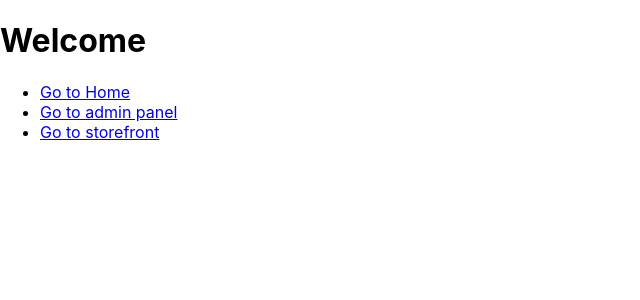
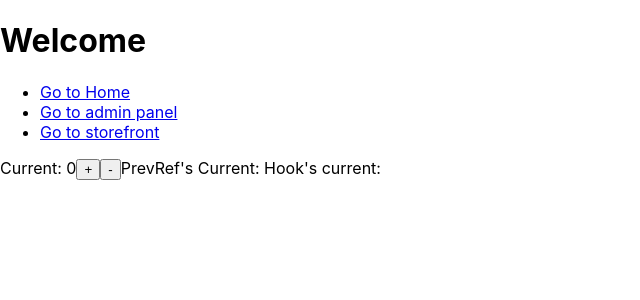
Before and after one commit to varunm0503/sundarbans, a React (Create React App) app: page /experimental in a window 1280 px wide. Shown: the top 300 px of the page, without its empty margins (0-640 px from the left). Built offline with nearby package versions, Linux system fonts and the light colour scheme.

Commit message:
Added usePreviousState, named interface exports, cart state display

```diff
--- a/src/AdminPanel.tsx
+++ b/src/AdminPanel.tsx
@@ -1,12 +1,12 @@
 import React, { useState } from 'react';
-import IProduct from './types';
+import {IProduct} from './types';
 
 const AdminPanel = ({ storeItems, addItem, deleteItem }) => {
     const [newName, setNewName] = useState('');
     const [newMake, setNewMake] = useState('');
     const [newPrice, setNewPrice] = useState('');
     const [newDescription, setNewDescription] = useState('');
-    const handleNewItem = (e) => {
+    const handleNewItem = (e: { preventDefault: () => void; }) => {
         e.preventDefault();
         const newItem = {
             'name': newName,
--- a/src/App.tsx
+++ b/src/App.tsx
@@ -5,6 +5,7 @@ import { connect } from 'react-redux';
 
 import AdminPanel from './AdminPanel';
 import StoreFront from './Storefront';
+import Experimental from './Experimental';
 
 import {
   BrowserRouter as Router,
@@ -39,6 +40,9 @@ function App({ appState, delItemAdmin, addItemAdmin, addItemCart, removeItemCart
              addToCart={addItemCart}
              removeFromCart={removeItemCart}></StoreFront>
           </Route>
+          <Route path="/experimental">
+            <Experimental></Experimental>
+          </Route>
         </Switch>
       </div>
     </Router>
--- a/src/Cart.tsx
+++ b/src/Cart.tsx
@@ -1,7 +1,18 @@
 import React from 'react';
+import { usePreviousState } from './hooks/usePreviousState';
+import { ICartItem } from './types';
 
 const Cart = ({ cartItems, removeFromCart }) => {
-    const renderCartItems = (): JSX.Element[] => {
+    const prevCart = usePreviousState(cartItems) || [];
+    const renderChanges = (): JSX.Element => {
+        return (
+            <div>
+                <h5>Previous</h5>
+
+            </div>
+        )
+    }
+    const renderCartItems = (cartItems: Array<ICartItem>): JSX.Element[] => {
         return cartItems.map(cartItem => (
             <div key={'cart'+cartItem.id}>
                 <span>
@@ -13,6 +24,9 @@ const Cart = ({ cartItems, removeFromCart }) => {
             </div>
         ))
     }
+    console.log('Prev cart: ')
+    console.log(prevCart)
+    console.log(`cartItems is ${typeof cartItems}, prevCart is ${typeof prevCart}`)
     return (
         <>
             <div
@@ -20,7 +34,9 @@ const Cart = ({ cartItems, removeFromCart }) => {
                     flexDirection: 'column',
                     flexGrow: 2}}>
                 <h3>Cart</h3>
-                {renderCartItems()}
+                {renderCartItems(cartItems)}
+                {renderCartItems(prevCart)}
+
             </div>
         </>
     )
--- /dev/null
+++ b/src/Experimental.tsx
@@ -0,0 +1,23 @@
+import React, { useEffect, useRef, useState } from 'react';
+import { usePreviousState } from './hooks/usePreviousState';
+
+function Experimental() {
+    const [count, setCount] = useState(0);
+    const prevCountRef = useRef<number>();
+    useEffect(() => {
+        prevCountRef.current = count;
+    });
+    const usePrevHook = usePreviousState(count);
+
+    return (
+        <div>
+            Current: {count}
+            <button onClick={() => setCount(curCount => curCount+1)}>+</button>
+            <button onClick={() => setCount(curCount => curCount-1)}>-</button>
+            PrevRef's Current: {prevCountRef.current}
+            Hook's current: {usePrevHook}
+        </div>
+    );
+}
+
+export default Experimental;
--- a/src/ProductListing.tsx
+++ b/src/ProductListing.tsx
@@ -1,6 +1,6 @@
 import React from 'react';
 import Product from './Product';
-import IProduct from './types';
+import {IProduct} from './types';
 
 const ProductListing = ({ prodList, addToCart }) => {
     const getProdList = (): JSX.Element[] => {
--- /dev/null
+++ b/src/hooks/usePreviousState.ts
@@ -0,0 +1,9 @@
+import { useEffect, useRef } from 'react';
+
+export const usePreviousState = (stateVal: any) => {
+    const ref = useRef();
+    useEffect(() => {
+        ref.current = stateVal;
+    });
+    return ref.current;
+};
```
Also changed, not shown: src/types.ts (+14 -7 lines).
